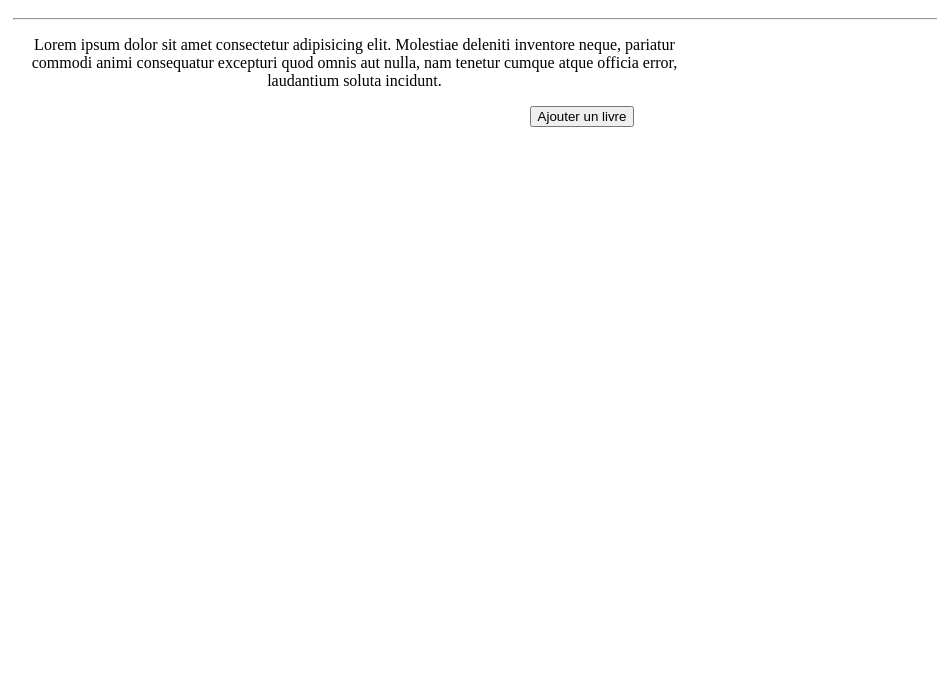
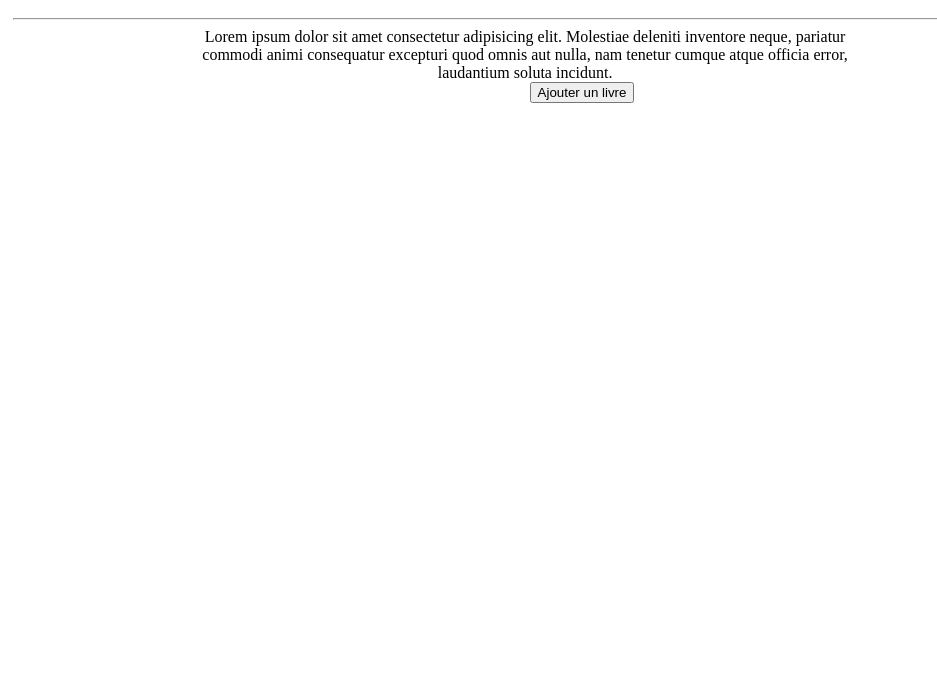
Before and after one commit to papySaliou/Application-de-suivi-de-lecture-en-JavaScript, a plain HTML site: page index.html in a window 1280 px wide. Shown: the part 115-800 px from the top of the page, without its empty margins (58-995 px from the left). Drawn offline with Linux system fonts and the light colour scheme.

Commit message:
modif css

```diff
--- a/styles.css
+++ b/styles.css
@@ -18,6 +18,11 @@
     width: 80%;
   }
 
+  p{
+    text-align: center;
+    align-items: center;
+    margin: 0 15%;
+  }
   .close {
     color: #aaa;
     float: right;
```
